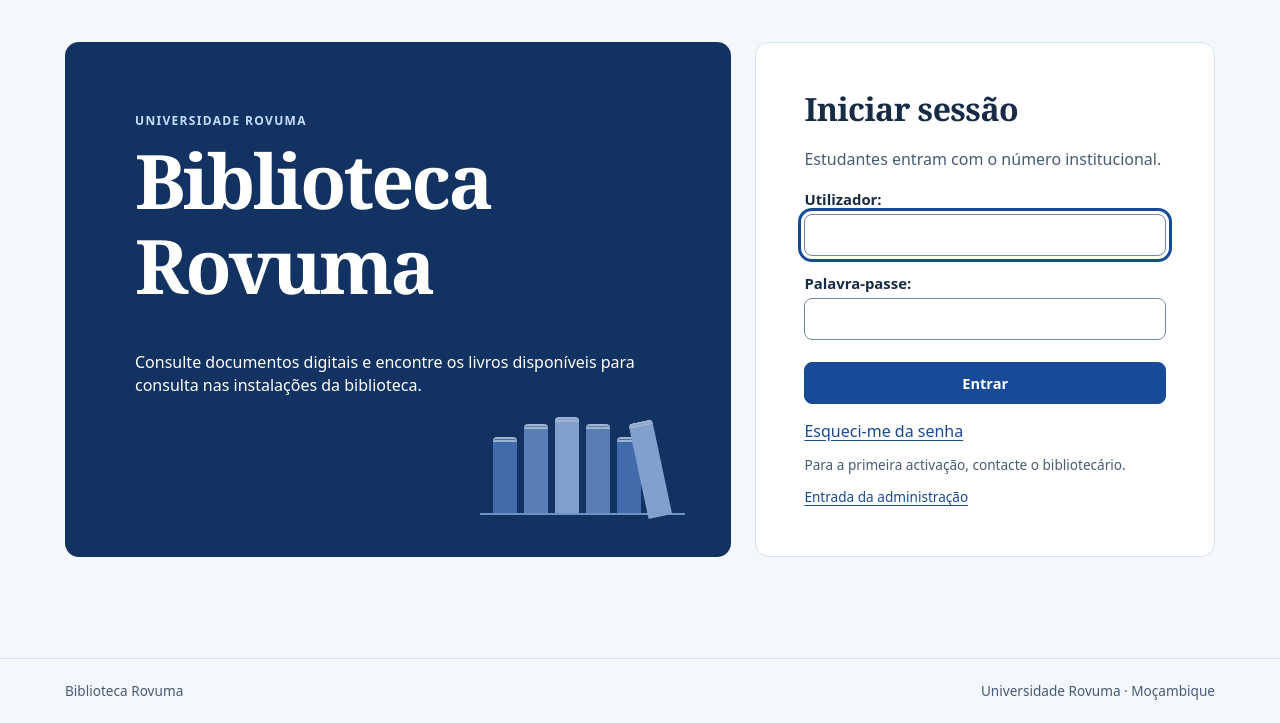
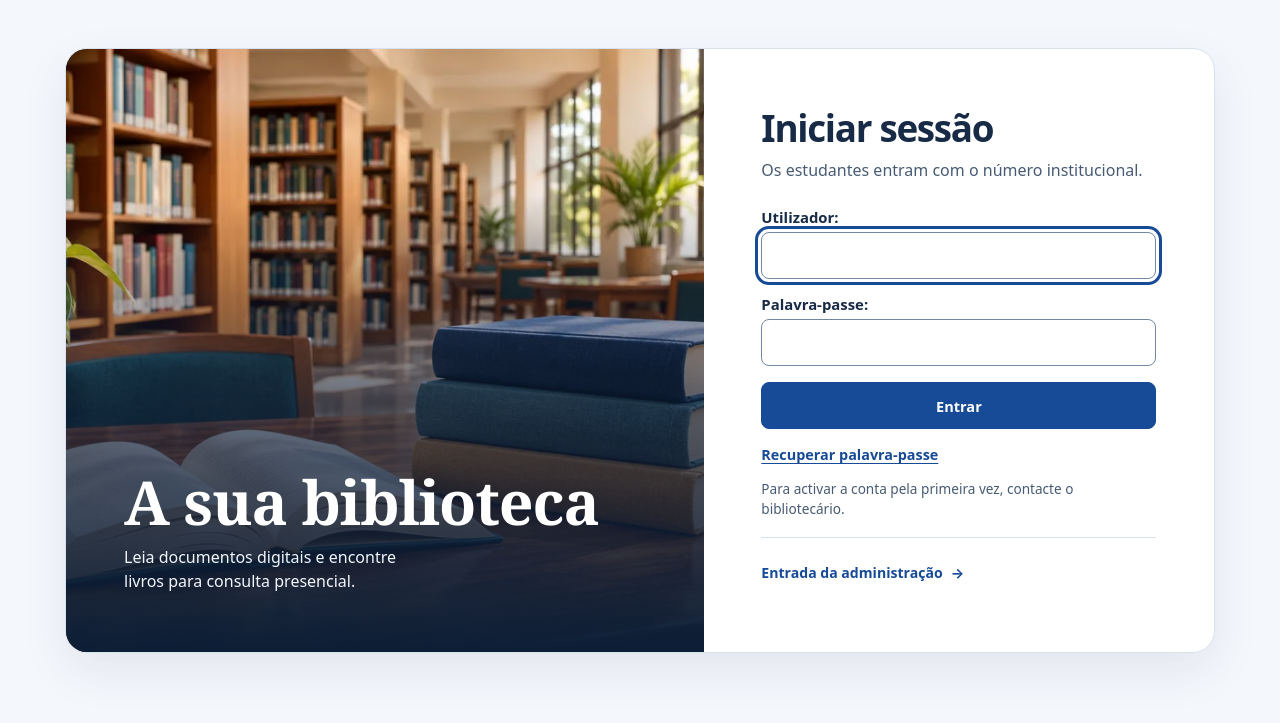
Before and after one commit to MergiorGoriate/Biblioteca-Rovuma, a Django app: page /entrar/ in a window 1280 px wide. Shown: the part 77-800 px from the top of the page. Run offline with Django 5.2, Linux system fonts and the light colour scheme.

Commit message:
Actualizar o layout de início de sessão da biblioteca

```diff
--- a/static/style.css
+++ b/static/style.css
@@ -21,13 +21,13 @@
 *{box-sizing:border-box}body{margin:0;min-height:100vh;display:flex;flex-direction:column}a{color:var(--blue);text-underline-offset:.19em}a:hover{text-decoration-thickness:.13em}button,input,select,textarea{font:inherit}button{cursor:pointer}button:disabled{cursor:default;opacity:.47}button:focus-visible,a:focus-visible,input:focus-visible,textarea:focus-visible,select:focus-visible,summary:focus-visible{outline:3px solid var(--blue);outline-offset:3px;box-shadow:0 0 0 3px var(--white)}
 .wrap{width:min(1150px,calc(100% - 52px));margin-inline:auto}.main{padding-block:42px 64px;flex:1}.site-header{background:var(--white);border-bottom:1px solid var(--line)}.header-flex,.footer-flex,.section-head,.row,.actions{display:flex;align-items:center;justify-content:space-between;gap:14px;flex-wrap:wrap}.header-flex{min-height:76px;padding-block:12px}.brand{display:flex;gap:12px;align-items:center;text-decoration:none;color:var(--ink);font-size:1.15rem;font-weight:750;line-height:1.15}.brand small{display:block;font-size:.71rem;font-weight:600;color:var(--muted);margin-top:4px}.brand-icon{height:36px;width:36px;display:grid;place-items:center;flex:none;border-radius:8px}.brand-icon img{display:block;width:25px;height:31px;object-fit:contain}.site-header nav{display:flex;align-items:center;gap:8px 19px;flex-wrap:wrap;font-weight:650;font-size:.91rem}.site-header nav a{text-decoration:none}.site-header nav a:hover{text-decoration:underline}.site-footer{border-top:1px solid var(--line);color:var(--muted);font-size:.85rem;padding-block:22px}
 h1,h2,h3,p{margin-top:0}h1,h2{font-family:Georgia,"Times New Roman",serif;line-height:1.14}h1{font-size:clamp(2.05rem,5vw,3.45rem);letter-spacing:-.036em;margin-bottom:.55em}h2{font-size:clamp(1.44rem,2.7vw,2rem);letter-spacing:-.018em;margin-bottom:.64em}h3{font-size:1.15rem;line-height:1.35;margin-bottom:.4em}.section-head h1,.section-head h2{margin-bottom:0}.section-head{margin-bottom:16px}.section{margin-top:28px}.eyebrow{font-size:.75rem;font-weight:750;letter-spacing:.11em;text-transform:uppercase;color:var(--blue);margin-bottom:8px}.muted{color:var(--muted)}.small,small{font-size:.85rem}.lead{font-size:1.18rem}.break{overflow-wrap:anywhere}
-.hero,.login-hero{background:var(--deep);color:#fff;border-radius:var(--round);padding:clamp(26px,6vw,70px);overflow:hidden;position:relative}.hero .eyebrow,.login-hero .eyebrow{color:var(--accent-on-dark)}.hero p,.login-hero p{max-width:510px}.hero a,.hero-link{color:#fff}.hero .search{max-width:680px;margin:22px 0 15px}.hero .primary{background:var(--white);border-color:var(--white);color:var(--deep)}.hero .primary:hover{background:var(--soft-blue);border-color:var(--soft-blue)}.login-layout{display:grid;grid-template-columns:1.45fr 1fr;gap:24px;align-items:stretch}.login-hero{min-height:420px}.login-hero h1{font-size:clamp(2.7rem,7vw,4.7rem);max-width:7ch}.book-art{display:flex;gap:7px;align-items:end;justify-content:center;width:205px;height:107px;position:absolute;right:7%;bottom:8%;border-bottom:2px solid #97bbf0;opacity:.7}.book-art i{width:24px;height:73%;background:#5584c9;border-radius:4px 4px 0 0;border-top:5px double #dceaff}.book-art i:nth-child(2n){height:85%;background:#789fdb}.book-art i:nth-child(3n){height:92%;background:#b1cffb}.book-art i:last-child{transform:rotate(-12deg);transform-origin:bottom right}
+.hero{background:var(--deep);color:#fff;border-radius:var(--round);padding:clamp(26px,6vw,70px);overflow:hidden;position:relative}.hero .eyebrow{color:var(--accent-on-dark)}.hero p{max-width:510px}.hero a,.hero-link{color:#fff}.hero .search{max-width:680px;margin:22px 0 15px}.hero .primary{background:var(--white);border-color:var(--white);color:var(--deep)}.hero .primary:hover{background:var(--soft-blue);border-color:var(--soft-blue)}
 .panel,.work-card,.empty,.reader{background:var(--white);border:1px solid var(--line);border-radius:var(--round)}.panel,.empty{padding:clamp(16px,3vw,28px)}.login-panel{padding:clamp(23px,4vw,48px);display:flex;flex-direction:column;justify-content:center}.login-panel button{width:100%;margin-block:6px 16px}.login-panel .small{margin:12px 0 0}.form-panel{max-width:710px;margin-inline:auto}.grid{display:grid;grid-template-columns:repeat(auto-fit,minmax(min(100%,250px),1fr));gap:18px}.two-col{display:grid;grid-template-columns:1fr 1fr;gap:18px}.actions{justify-content:flex-start}.toolbar,.actions form{display:flex;gap:8px;flex-wrap:wrap;align-items:center}.search{display:flex;gap:9px;align-items:stretch}.search input{flex:1;min-width:0}.filters{display:grid;grid-template-columns:minmax(210px,1.7fr) repeat(4,minmax(95px,1fr));gap:14px;align-items:end}.filters .primary{width:max-content}.filters a{align-self:center}
 input:not([type=checkbox]),select,textarea{background:#fff;color:var(--ink);border:1px solid var(--control-border);border-radius:8px;min-height:42px;padding:8px 11px;width:100%;min-width:0}label{display:block;font-size:.93rem;font-weight:650;margin-bottom:4px}label input,label select{margin-top:4px}input[type=checkbox]{width:1.1rem;height:1.1rem;vertical-align:middle;accent-color:var(--blue)}.check{font-weight:500}.primary,.secondary,.plain{display:inline-flex;align-items:center;justify-content:center;min-height:42px;border:1px solid transparent;border-radius:8px;padding:8px 14px;font-weight:700;font-size:.91rem;text-decoration:none;line-height:1.25;text-align:center}.primary{color:#fff;background:var(--blue);border-color:var(--blue)}.primary:hover{background:var(--deep);border-color:var(--deep)}.secondary{color:var(--blue);background:var(--pale);border-color:var(--control-border)}.secondary:hover{background:var(--soft-blue)}.plain{background:transparent;color:var(--blue);padding-inline:4px}.back{display:inline-block;margin-bottom:12px}.helptext,.form-panel li{font-size:.88rem;color:var(--muted)}.errorlist,.notice.error{color:#892a26}.notice{margin-bottom:14px;padding:12px 15px;border-radius:8px;background:var(--pale);border:1px solid var(--line)}.notice.error{background:#fff1ee;border-color:#e6bab5}
 .work-card{overflow:hidden}.cover{display:block;height:178px;background:var(--soft-blue)}.cover img{display:block;width:100%;height:100%;object-fit:cover}.card-body{padding:18px}.tags{display:flex;flex-wrap:wrap;gap:7px}.tag,.tags span{display:inline-block;background:var(--pale);color:var(--deep);padding:4px 10px;border-radius:24px;font-size:.79rem}.work-detail{display:grid;grid-template-columns:minmax(100px,185px) 1fr;gap:25px}.work-detail img{max-width:100%;height:auto;background:var(--soft-blue);border-radius:8px}.row,.record{padding:14px 0;border-top:1px solid var(--line)}.row:first-of-type,.record:first-of-type{margin-top:12px}.record p{margin:.25em 0 .7em}.pagination{display:flex;gap:14px;align-items:center;margin-top:18px}.table-scroll{overflow:auto}table{width:100%;border-collapse:collapse;margin-block:10px 18px;text-align:left}th,td{padding:10px;border-bottom:1px solid var(--line);vertical-align:top}dt{font-weight:700}dd{margin:0 0 10px}.form-panel textarea{resize:vertical}progress{width:100%;margin-top:18px;accent-color:var(--blue)}
 .reader{overflow:hidden}.toolbar{padding:10px 12px;border-bottom:1px solid var(--line)}.toolbar input[type=search]{width:min(100%,290px)}.page-control{display:flex;gap:6px;align-items:center;margin:0}.page-control input{width:77px;margin:0}.reader-status,.transcript{padding:10px 13px;margin:0}.canvas-wrap{overflow:auto;background:var(--line);padding:8px;display:grid;justify-items:safe center}.canvas-wrap canvas{display:block;background:#fff;box-shadow:0 2px 10px #172b4633}.transcript p{white-space:pre-wrap}.sr-only,.skip:not(:focus){position:absolute;width:1px;height:1px;overflow:hidden;clip-path:inset(50%);white-space:nowrap}.skip:focus{position:absolute;z-index:5;background:white;padding:10px}
-@media(max-width:850px){.filters{grid-template-columns:repeat(2,minmax(0,1fr))}.filters .wide{grid-column:1/-1}.login-layout{grid-template-columns:1fr 1fr}.login-hero{min-height:375px}.book-art{opacity:.35}}
-@media(max-width:600px){.wrap{width:calc(100% - 28px)}.main{padding-block:22px 38px}.header-flex{min-height:64px}.site-header nav{width:100%;font-size:.84rem;gap:3px 12px}.site-header nav .plain{min-height:30px}.login-layout,.two-col{grid-template-columns:1fr}.login-hero{min-height:215px;padding:23px}.login-hero h1{font-size:2.7rem;max-width:none}.login-hero p{max-width:28ch}.book-art{display:none}.work-detail{grid-template-columns:1fr;gap:12px}.work-detail img{width:95px}.hero .search button{padding-inline:9px}.toolbar{gap:6px}.toolbar .secondary{padding-inline:8px}.table-scroll{padding:10px}}
+@media(max-width:850px){.filters{grid-template-columns:repeat(2,minmax(0,1fr))}.filters .wide{grid-column:1/-1}}
+@media(max-width:600px){.wrap{width:calc(100% - 28px)}.main{padding-block:22px 38px}.header-flex{min-height:64px}.site-header nav{width:100%;font-size:.84rem;gap:3px 12px}.site-header nav .plain{min-height:30px}.two-col{grid-template-columns:1fr}.work-detail{grid-template-columns:1fr;gap:12px}.work-detail img{width:95px}.hero .search button{padding-inline:9px}.toolbar{gap:6px}.toolbar .secondary{padding-inline:8px}.table-scroll{padding:10px}}
 
 .dashboard-filter {
   display: grid;
@@ -46,3 +46,73 @@ nav a[aria-current=page] { text-decoration: underline; text-underline-offset: .3
 }
 
 .management-entry .login-panel h1 { font-size: clamp(1.8rem, 4vw, 2.7rem); }
+
+.entry-main { display: flex; flex-direction: column; justify-content: center; }
+.entry-layout {
+  display: grid;
+  grid-template-columns: minmax(0, 1.25fr) minmax(0, 1fr);
+  grid-template-areas: "photo login";
+  min-height: 505px;
+  overflow: hidden;
+  border: 1px solid var(--line);
+  border-radius: 22px;
+  background: var(--white);
+  box-shadow: 0 18px 48px #172b4614;
+}
+.entry-login {
+  grid-area: login;
+  align-self: center;
+  min-width: 0;
+  padding: clamp(28px, 4.5vw, 62px);
+}
+.entry-login h1 {
+  margin-bottom: 9px;
+  font: 750 clamp(1.7rem, 3.4vw, 2.3rem)/1.16 system-ui, sans-serif;
+  letter-spacing: -.035em;
+}
+.entry-instruction { margin-bottom: 24px; }
+.entry-login form p { margin-bottom: 14px; }
+.entry-login input:not([type=hidden]) { min-height: 47px; }
+.entry-login form .primary { width: 100%; min-height: 47px; margin: 2px 0 14px; }
+.entry-recovery { font-size: .9rem; font-weight: 650; }
+.entry-help { margin: 12px 0 0; }
+.entry-administration { margin-top: 18px; padding-top: 14px; border-top: 1px solid var(--line); }
+.entry-administration a {
+  display: inline-flex;
+  align-items: center;
+  gap: 8px;
+  min-height: 42px;
+  font-size: .88rem;
+  font-weight: 650;
+  text-decoration: none;
+}
+.entry-administration a:hover { text-decoration: underline; }
+.entry-photo {
+  grid-area: photo;
+  position: relative;
+  display: flex;
+  align-items: flex-end;
+  isolation: isolate;
+  background: var(--deep);
+  color: #fff;
+}
+.entry-photo img,
+.entry-photo::after { position: absolute; inset: 0; width: 100%; height: 100%; }
+.entry-photo img { object-fit: cover; object-position: 53% center; z-index: -2; }
+.entry-photo::after {
+  content: "";
+  z-index: -1;
+  background: linear-gradient(180deg, #0e203c00 24%, #0e203ca3 59%, #0c1e36 100%);
+}
+.entry-photo-caption { padding: clamp(28px, 4.7vw, 58px); }
+.entry-photo-caption h2 { font-size: clamp(2rem, 4.9vw, 3.8rem); margin-bottom: 10px; }
+.entry-photo-caption p { max-width: 34ch; margin: 0; color: #f1f5fc; }
+
+@media (max-width: 700px) {
+  .entry-main { justify-content: flex-start; }
+  .entry-layout { grid-template-columns: minmax(0, 1fr); grid-template-areas: "login" "photo"; min-height: 0; }
+  .entry-login { padding: clamp(20px, 5.5vw, 34px); }
+  .entry-photo { min-height: 185px; }
+  .entry-photo-caption { padding: 22px; }
+  .entry-photo-caption h2 { font-size: clamp(1.65rem, 6vw, 2.3rem); }
+}
--- a/templates/registration/login.html
+++ b/templates/registration/login.html
@@ -1,16 +1,26 @@
-{% extends "base.html" %}
+{% extends "base.html" %}{% load static %}
 {% block title %}Iniciar sessão · Biblioteca Rovuma{% endblock %}
+{% block main_class %}wrap main entry-main{% endblock %}
+{% block footer %}{% endblock %}
 {% block content %}
-<div class="login-layout">
-<section class="login-hero">
-<p class="eyebrow">Universidade Rovuma</p><h1>Biblioteca Rovuma</h1>
-<p>Consulte documentos digitais e encontre os livros disponíveis para consulta nas instalações da biblioteca.</p>
-<div class="book-art" aria-hidden="true"><i></i><i></i><i></i><i></i><i></i><i></i></div>
-</section>
-<section class="panel login-panel"><h2>Iniciar sessão</h2><p class="muted">Estudantes entram com o número institucional.</p>
-{% include 'registration/login_fields.html' %}
-<a href="{% url 'password_reset' %}">Esqueci-me da senha</a>
-<p class="small muted">Para a primeira activação, contacte o bibliotecário.</p>
-<p class="small"><a href="{% url 'management_login' %}">Entrada da administração</a></p>
-</section></div>
+<div class="entry-layout">
+  <section class="entry-login" aria-labelledby="entry-title">
+    <h1 id="entry-title">Iniciar sessão</h1>
+    <p class="muted entry-instruction">Os estudantes entram com o número institucional.</p>
+    {% include 'registration/login_fields.html' %}
+    <a class="entry-recovery" href="{% url 'password_reset' %}">Recuperar palavra-passe</a>
+    <p class="small muted entry-help">Para activar a conta pela primeira vez, contacte o bibliotecário.</p>
+    <div class="entry-administration">
+      <a href="{% url 'management_login' %}">Entrada da administração <span aria-hidden="true">→</span></a>
+    </div>
+  </section>
+
+  <aside class="entry-photo" aria-labelledby="entry-library-title">
+    <img src="{% static 'portal-biblioteca.webp' %}" width="990" height="660" alt="">
+    <div class="entry-photo-caption">
+      <h2 id="entry-library-title">A sua biblioteca</h2>
+      <p>Leia documentos digitais e encontre livros para consulta presencial.</p>
+    </div>
+  </aside>
+</div>
 {% endblock %}
```
Also changed, not shown: ops/browser_smoke.py (+12 -0 lines).
